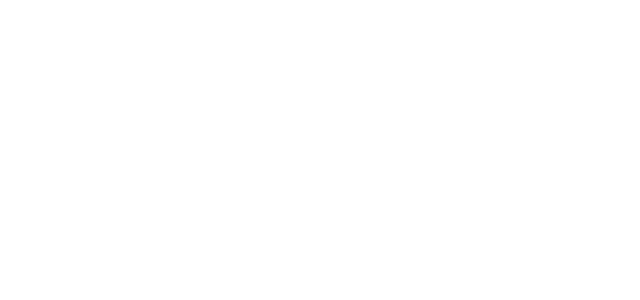
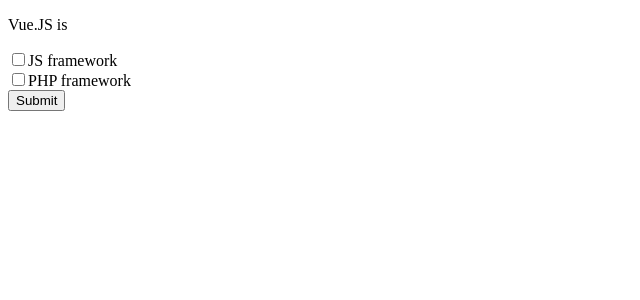
Before and after one commit to freel/vue-quiz, a Vue app: page / in a window 1280 px wide. Shown: the top 300 px of the page, without its empty margins (0-640 px from the left). Built offline with nearby package versions, Linux system fonts and the light colour scheme; the HTML template or start-up script is replaced by a standard one.

Commit message:
add default values

```diff
--- a/src/App.vue
+++ b/src/App.vue
@@ -2,8 +2,8 @@
   <div>
     <form>
       <Question
-      action="#"
-      v-bind:question="question.text"
+      :action="action"
+      :question="question.text"
       :containerClass="containerClass"
       :questionClass="questionClass"
       >
@@ -20,7 +20,7 @@
         >
         </Answer>
       </Question>
-      <input :class="submitClass" type="button" @click="formSubmit" value="Ответить">
+      <input :class="submitClass" type="button" @click="formSubmit" :value="submitValue">
     </form>
   </div>
 </template>
@@ -37,7 +37,11 @@
   },
   props: {
     questions: {
-      type: Array
+      type: Array,
+      default: () => { return [
+        {text:"Vue.JS is",
+        answers:[{text:"JS framework"},{text:"PHP framework"}]}
+      ]}
     },
     containerClass: {
       type: String
@@ -63,10 +67,18 @@
     submitClass: {
       type: String
     },
+    submitValue: {
+      type: String,
+      default: "Submit"
+    },
+    action: {
+      type: String,
+      default: "#"
+    },
   },
   data () {
     return {
-        page: 1,
+        item: 0,
         answered: null,
     }
   },
@@ -75,7 +87,7 @@
       return this.questions.length
     },
     question: function() {
-      return this.questions[this.page-1]
+      return this.questions[this.item]
     },
   },
   methods: {
--- a/src/main.js
+++ b/src/main.js
@@ -1,3 +1,8 @@
+import Vue from 'vue'
 import App from './App.vue'
 
-module.exports = App
+Vue.config.productionTip = false
+
+new Vue({
+  render: h => h(App),
+}).$mount('#app')
```
Also changed, not shown: 1 other file (tests, documents, lock files or other folders).
